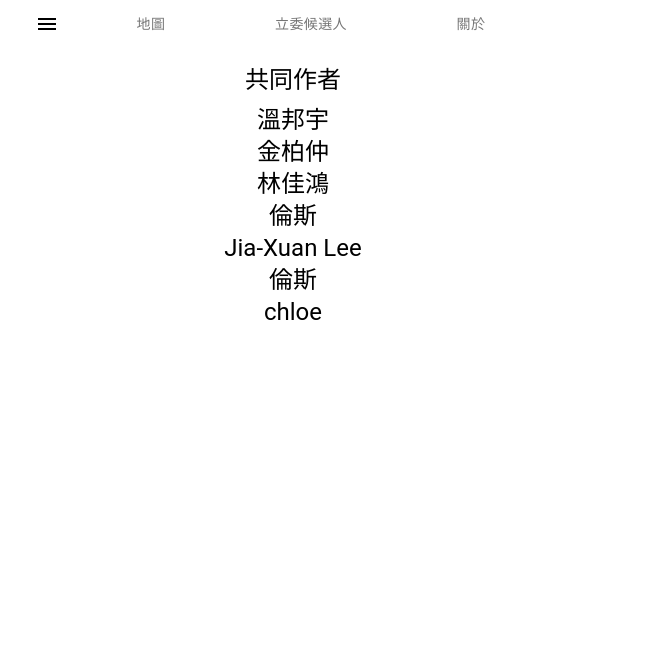
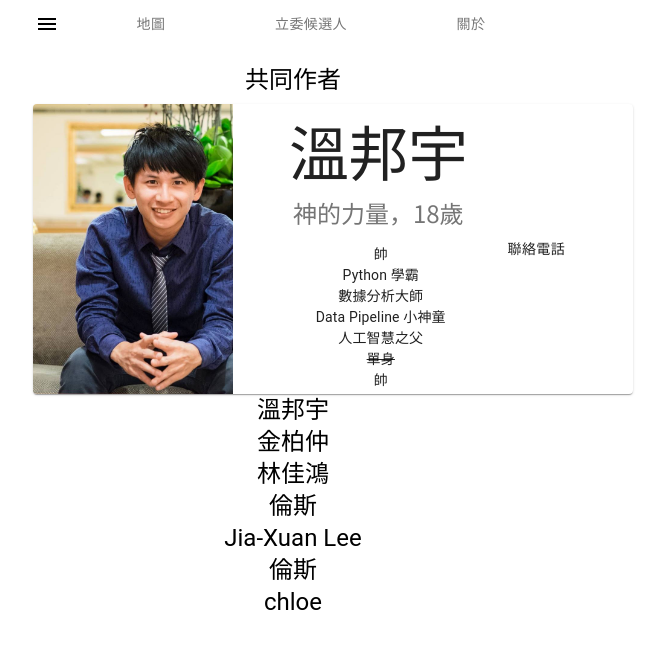
Before and after one commit to g0v/2020voting-guide, a React (Create React App) app in the folder web/: page /about in a window 1280 px wide. Shown: the top 648 px of the page, without its empty margins (347-1012 px from the left). Built offline with nearby package versions, Linux system fonts and the light colour scheme.

Commit message:
[feature] added AboutPage info card version 1

```diff
--- /dev/null
+++ b/web/src/components/AboutInfoCard.jsx
@@ -0,0 +1,88 @@
+import React from 'react';
+import Card from '@material-ui/core/Card';
+import CardMedia from '@material-ui/core/CardMedia';
+import CardContent from '@material-ui/core/CardContent';
+import Button from '@material-ui/core/Button';
+import CardActions from '@material-ui/core/CardActions';
+
+import { makeStyles } from '@material-ui/core/styles';
+import Typography from '@material-ui/core/Typography';
+
+const useStyles = makeStyles((theme) => ({
+  button: {
+    margin: theme.spacing(1),
+  },
+  card: {
+    width: 600,
+    height: 290,
+    display: 'flex',
+  },
+  content: {
+    flex: '1 0 auto',
+  },
+  details: {
+    paddingLeft: 40,
+    display: 'flex',
+    flexDirection: 'column',
+  },
+  image: {
+    height: 200,
+  },
+  cover: {
+    width: 200,
+  },
+  name: {
+    fontFamily: 'Noto Serif TC',
+  },
+  subtitle: {
+    paddingTop: 5,
+    paddingBottom: 5,
+    fontWeight: 300,
+    fontFamily: 'Noto Sans TC, sans-serif',
+  },
+  description: {
+    paddingTop: 10,
+    paddingLeft: 5,
+    lineHeight: 1.5,
+  },
+}));
+
+const AboutInfoCard = () => {
+  const classes = useStyles();
+  return (
+    <Card className={classes.card}>
+      <CardMedia
+        className={classes.cover}
+        image="/images/BangYu.jpg"
+        title="Live from space album cover"
+      />
+      <div className={classes.details}>
+        <CardContent className={classes.content}>
+          <Typography className={classes.name} component="h1" variant="h2">
+            溫邦宇
+          </Typography>
+          <Typography className={classes.subtitle} variant="h5" color="textSecondary">
+            神的力量，18歲
+          </Typography>
+          <Typography className={classes.description} variant="body2">
+            帥 <br />
+            Python 學霸 <br />
+            數據分析大師 <br />
+            Data Pipeline 小神童 <br />
+            人工智慧之父   <br />
+            <strike>單身 </strike> <br />
+             帥 <br />
+            <br />
+          </Typography>
+        </CardContent>
+      </div>
+      <CardActions>
+        <Button href="#outlined-buttons" className={classes.button}>
+          聯絡電話
+        </Button>
+      </CardActions>
+    </Card>
+  );
+};
+
+export default AboutInfoCard;
--- a/web/src/components/AboutPage.jsx
+++ b/web/src/components/AboutPage.jsx
@@ -2,6 +2,7 @@ import React from 'react';
 import CardContent from '@material-ui/core/CardContent';
 import Typography from '@material-ui/core/Typography';
 import Box from '@material-ui/core/Box';
+import AboutInfoCard from './AboutInfoCard';
 
 const CandidatePage = () => (
   <div>
@@ -10,6 +11,7 @@ const CandidatePage = () => (
         共同作者
       </Typography>
       <Box m={1} />
+      <AboutInfoCard />
       <Typography variant="h5">溫邦宇</Typography>
       <Typography variant="h5">金柏仲</Typography>
       <Typography variant="h5">林佳鴻</Typography>
```
Also changed, not shown: web/src/stories/index.js (+1 -0 lines), web/public/images/BangYu.jpg (added).
